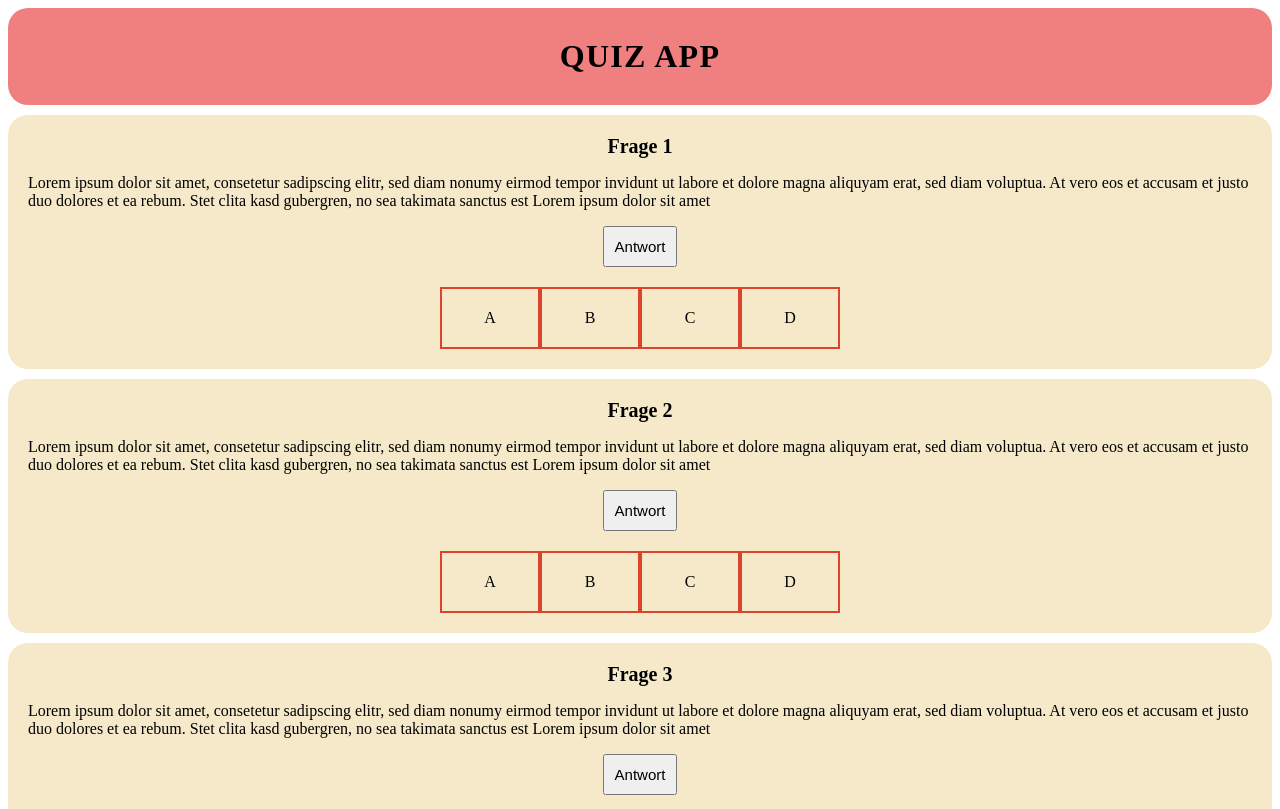
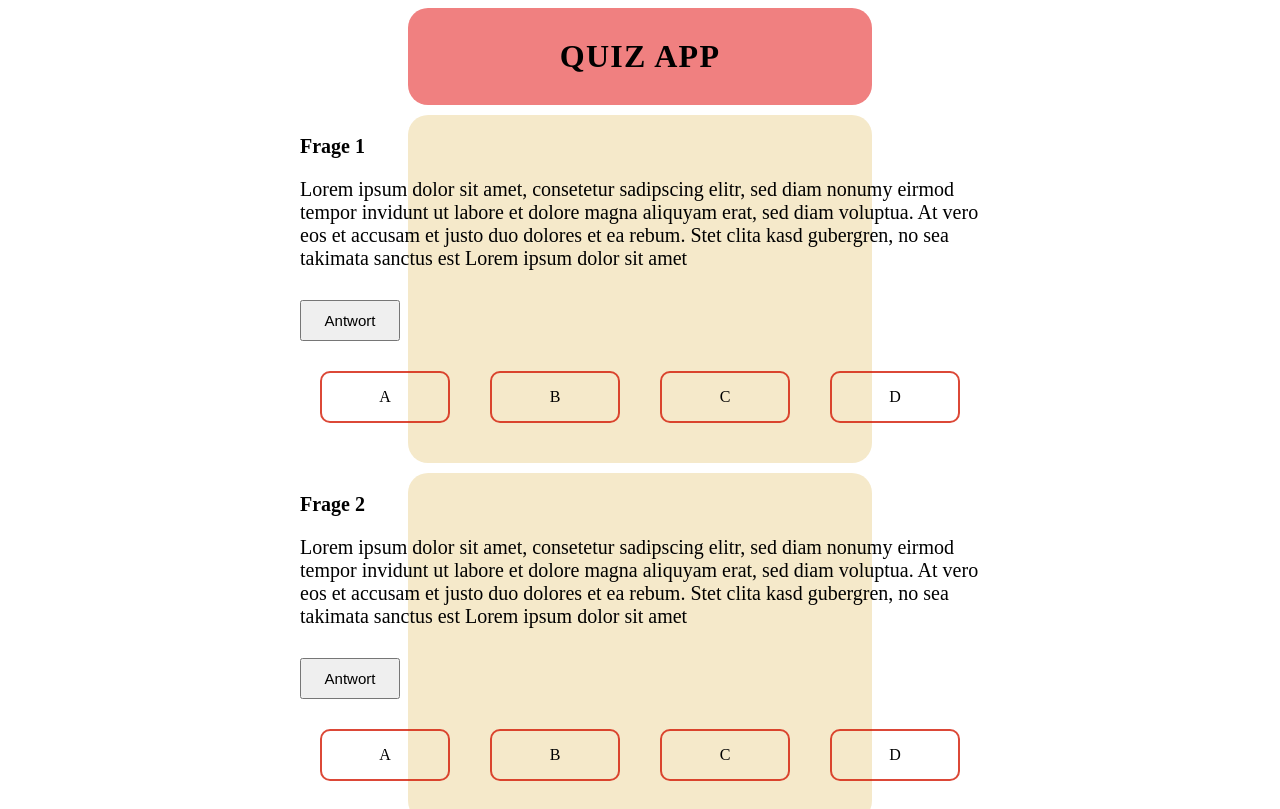
Before and after one commit to LinhSt1908/Quiz-App, a website: page index.html in a window 1280 px wide. Shown: the top 809 px of the page. Drawn offline with Linux system fonts and the light colour scheme.

Commit message:
neue Ausrichtung

```diff
--- a/index.html
+++ b/index.html
@@ -12,13 +12,14 @@
       <h4 class="Card__title">Quiz App</h4>
     </article>
     <div class="Box1">
+      <section>
         <div class="Card__question"><strong>Frage 1</strong></div>
         <p class="Card__content">
-        Lorem ipsum dolor sit amet, consetetur sadipscing elitr, sed diam nonumy
-        eirmod tempor invidunt ut labore et dolore magna aliquyam erat, sed diam
-        voluptua. At vero eos et accusam et justo duo dolores et ea rebum. Stet
-        clita kasd gubergren, no sea takimata sanctus est Lorem ipsum dolor sit
-        amet
+          Lorem ipsum dolor sit amet, consetetur sadipscing elitr, sed diam
+          nonumy eirmod tempor invidunt ut labore et dolore magna aliquyam erat,
+          sed diam voluptua. At vero eos et accusam et justo duo dolores et ea
+          rebum. Stet clita kasd gubergren, no sea takimata sanctus est Lorem
+          ipsum dolor sit amet
         </p>
         <button class="Card__answer">Antwort</button>
         <div class="Card__choice">
@@ -27,16 +28,18 @@
           <div class="boxSmall">C</div>
           <div class="boxSmall">D</div>
         </div>
+      </section>
     </div>
 
     <div class="Box1">
+      <section>
         <div class="Card__question"><strong>Frage 2</strong></div>
         <p class="Card__content">
-        Lorem ipsum dolor sit amet, consetetur sadipscing elitr, sed diam nonumy
-        eirmod tempor invidunt ut labore et dolore magna aliquyam erat, sed diam
-        voluptua. At vero eos et accusam et justo duo dolores et ea rebum. Stet
-        clita kasd gubergren, no sea takimata sanctus est Lorem ipsum dolor sit
-        amet
+          Lorem ipsum dolor sit amet, consetetur sadipscing elitr, sed diam
+          nonumy eirmod tempor invidunt ut labore et dolore magna aliquyam erat,
+          sed diam voluptua. At vero eos et accusam et justo duo dolores et ea
+          rebum. Stet clita kasd gubergren, no sea takimata sanctus est Lorem
+          ipsum dolor sit amet
         </p>
         <button class="Card__answer">Antwort</button>
         <div class="Card__choice">
@@ -45,16 +48,18 @@
           <div class="boxSmall">C</div>
           <div class="boxSmall">D</div>
         </div>
+      </section>
     </div>
 
     <div class="Box1">
+      <section>
         <div class="Card__question"><strong>Frage 3</strong></div>
         <p class="Card__content">
-        Lorem ipsum dolor sit amet, consetetur sadipscing elitr, sed diam nonumy
-        eirmod tempor invidunt ut labore et dolore magna aliquyam erat, sed diam
-        voluptua. At vero eos et accusam et justo duo dolores et ea rebum. Stet
-        clita kasd gubergren, no sea takimata sanctus est Lorem ipsum dolor sit
-        amet
+          Lorem ipsum dolor sit amet, consetetur sadipscing elitr, sed diam
+          nonumy eirmod tempor invidunt ut labore et dolore magna aliquyam erat,
+          sed diam voluptua. At vero eos et accusam et justo duo dolores et ea
+          rebum. Stet clita kasd gubergren, no sea takimata sanctus est Lorem
+          ipsum dolor sit amet
         </p>
         <button class="Card__answer">Antwort</button>
         <div class="Card__choice">
@@ -63,16 +68,18 @@
           <div class="boxSmall">C</div>
           <div class="boxSmall">D</div>
         </div>
+      </section>
     </div>
 
     <div class="Box1">
+      <section>
         <div class="Card__question"><strong>Frage 4</strong></div>
         <p class="Card__content">
-        Lorem ipsum dolor sit amet, consetetur sadipscing elitr, sed diam nonumy
-        eirmod tempor invidunt ut labore et dolore magna aliquyam erat, sed diam
-        voluptua. At vero eos et accusam et justo duo dolores et ea rebum. Stet
-        clita kasd gubergren, no sea takimata sanctus est Lorem ipsum dolor sit
-        amet
+          Lorem ipsum dolor sit amet, consetetur sadipscing elitr, sed diam
+          nonumy eirmod tempor invidunt ut labore et dolore magna aliquyam erat,
+          sed diam voluptua. At vero eos et accusam et justo duo dolores et ea
+          rebum. Stet clita kasd gubergren, no sea takimata sanctus est Lorem
+          ipsum dolor sit amet
         </p>
         <button class="Card__answer">Antwort</button>
         <div class="Card__choice">
@@ -81,6 +88,7 @@
           <div class="boxSmall">C</div>
           <div class="boxSmall">D</div>
         </div>
+      </section>
     </div>
   </body>
 </html>
--- a/style/components/Cards.css
+++ b/style/components/Cards.css
@@ -1,9 +1,10 @@
 /* BEM — Block Element Modifier */
 
 .Card {
-  background-color: lightgrey;
   border-radius: 20px;
   padding: 10px;
+  margin-left: 400px;
+  margin-right: 400px;
   margin-bottom: 10px;
 }
 
@@ -24,10 +25,8 @@
   font-size: 20px;
 }
 
-color: var(--color-primary);
-
 .Card__content {
-  font-family: monospace;
+  font-size: 20px;
   display: flex;
   align-items: center;
 }
@@ -35,7 +34,9 @@ color: var(--color-primary);
 .Card__answer {
   font-size: 15px;
   padding: 10px;
-  margin-bottom: 20px;
+  margin-bottom: 10px;
+  margin-top: 10px;
+  width: 100px;
 }
 
 .Card__choice {
@@ -51,6 +52,8 @@ color: var(--color-primary);
   background-color: rgba(208, 154, 17, 0.221);
   border-radius: 20px;
   padding: 20px;
+  margin-left: 400px;
+  margin-right: 400px;
   margin-bottom: 10px;
 }
 
@@ -58,7 +61,9 @@ color: var(--color-primary);
   display: flex;
   justify-content: space-evenly;
   box-sizing: border-box;
-  width: 100px;
+  border-radius: 10px;
+  width: 130px;
   border: 2px solid rgba(212, 31, 11, 0.817);
-  padding: 20px;
+  padding: 15px;
+  margin: 20px;
 }
```
Also changed, not shown: style/components/Card.stories.js (+2 -2 lines). Lines whose indentation alone changed are shown as unchanged.
